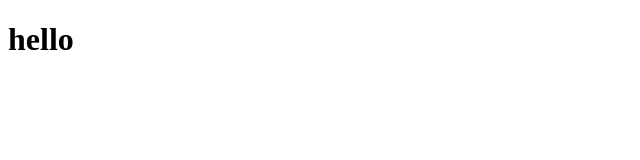
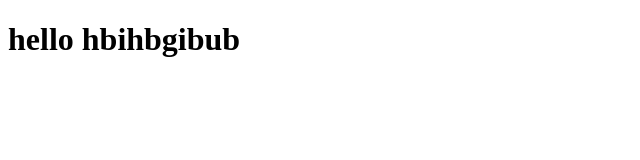
Before and after one commit to Kisilova/Kissa, a plain HTML site: page site/index.html in a window 1280 px wide. Shown: the whole page, without its empty margins (0-640 px from the left). Drawn offline with Linux system fonts and the light colour scheme.

Commit message:
small ed

```diff
--- a/site/index.html
+++ b/site/index.html
@@ -4,6 +4,6 @@
 	<title>hello</title>
 </head>
 <body>
-<h1>hello</h1>
+<h1>hello hbihbgibub</h1>
 </body>
 </html>
```
